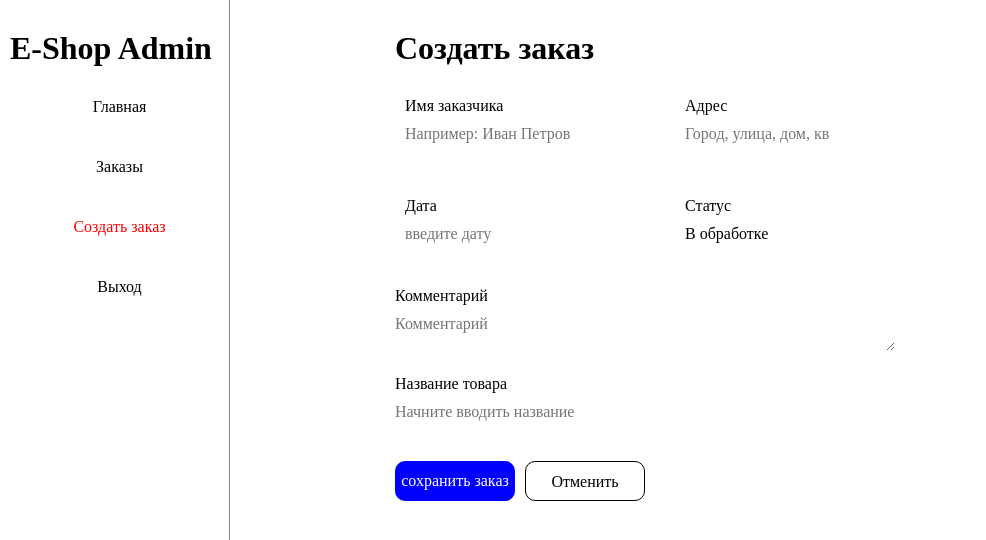
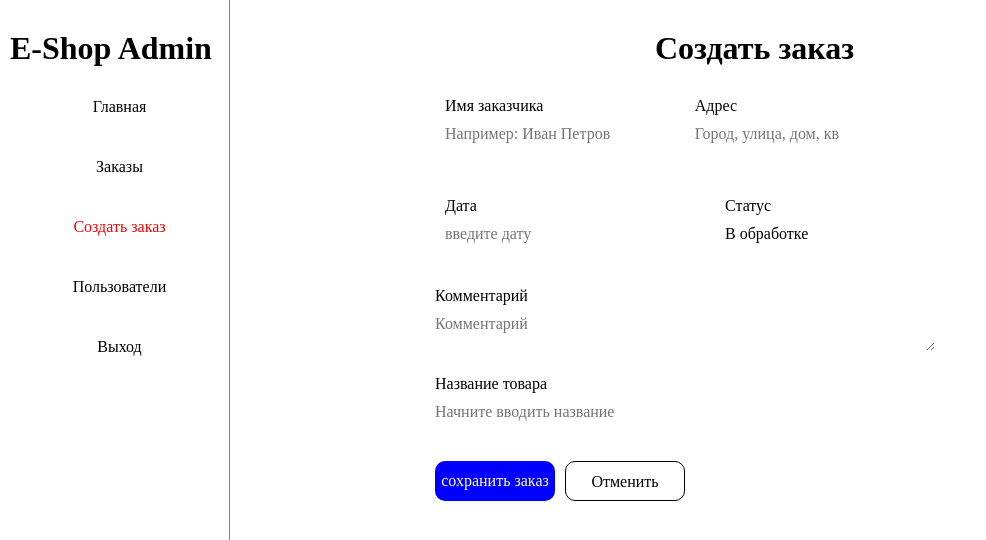
Before and after one commit to innamagkeeva/vue-router, a Vue app: page /createOrder in a window 1280 px wide. Shown: the top 540 px of the page, without its empty margins (0-986 px from the left). Built offline with nearby package versions, Linux system fonts and the light colour scheme; the HTML template or start-up script is replaced by a standard one.

Commit message:
Поправила стили

```diff
--- a/src/assets/style/normalize.css
+++ b/src/assets/style/normalize.css
@@ -6,6 +6,12 @@ html {
 *::before,
 *::after {
   box-sizing: inherit;
+}
+
+html,
+body {
+  margin: 0;
+  padding: 0;
 }
 
 ul,
--- a/src/components/SidebarPage.vue
+++ b/src/components/SidebarPage.vue
@@ -12,6 +12,7 @@
           >Главная</RouterLink
         >
       </li>
+
       <li>
         <RouterLink
           :to="{ name: 'listOrders' }"
@@ -20,6 +21,7 @@
           >Заказы</RouterLink
         >
       </li>
+
       <li>
         <RouterLink
           :to="{ name: 'createOrder' }"
@@ -28,6 +30,16 @@
           >Создать заказ</RouterLink
         >
       </li>
+
+      <li>
+        <RouterLink
+          :to="{ name: 'user' }"
+          class="routerLink__style"
+          active-class="my-active-class"
+          >Пользователи</RouterLink
+        >
+      </li>
+
       <li>
         <RouterLink
           :to="{ name: 'auth' }"
--- a/src/router/index.ts
+++ b/src/router/index.ts
@@ -22,6 +22,11 @@ const routes = [
         name: 'listOrders',
         component: () => import('@/views/ListOrdersPage.vue'),
       },
+      {
+        path: '/user',
+        name: 'user',
+        component: () => import('@/views/UsersPage.vue'),
+      },
     ],
   },
 
--- a/src/views/CreateOrderPage.vue
+++ b/src/views/CreateOrderPage.vue
@@ -23,8 +23,8 @@ function saveOrder() {
 </script>
 
 <template>
-  <div class="create-order">
-    <h1 class="create-order__title">Создать заказ</h1>
+  <div class="wrapper">
+    <h1 class="title">Создать заказ</h1>
     <form
       class="form"
       @submit.prevent="saveOrder"
@@ -110,12 +110,15 @@ function saveOrder() {
 </template>
 
 <style scoped>
-.create-order {
-  width: 100%;
+.wrapper {
+  width: 700px;
+  margin: 0 auto;
   padding: 30px;
 }
 
-.create-order__title {
+.title {
+  width: 200px;
+  margin: 0 auto;
   margin-bottom: 20px;
 }
 
--- a/src/views/MyPage.vue
+++ b/src/views/MyPage.vue
@@ -19,6 +19,7 @@ import SidebarPage from '@/components/SidebarPage.vue'
 }
 
 .flex__router {
-  margin: 0 auto;
+  width: 100%;
+  height: 100vh;
 }
 </style>
--- /dev/null
+++ b/src/views/UsersPage.vue
@@ -0,0 +1,20 @@
+<script setup lang="ts"></script>
+
+<template>
+  <div class="wrapper">
+    <h1 class="user">Пользователи</h1>
+  </div>
+</template>
+
+<style scoped>
+.wrapper {
+  padding: 30px;
+}
+
+.user {
+  width: 223px;
+  height: 58px;
+  margin: 0 auto;
+  padding: 10px;
+}
+</style>
```
